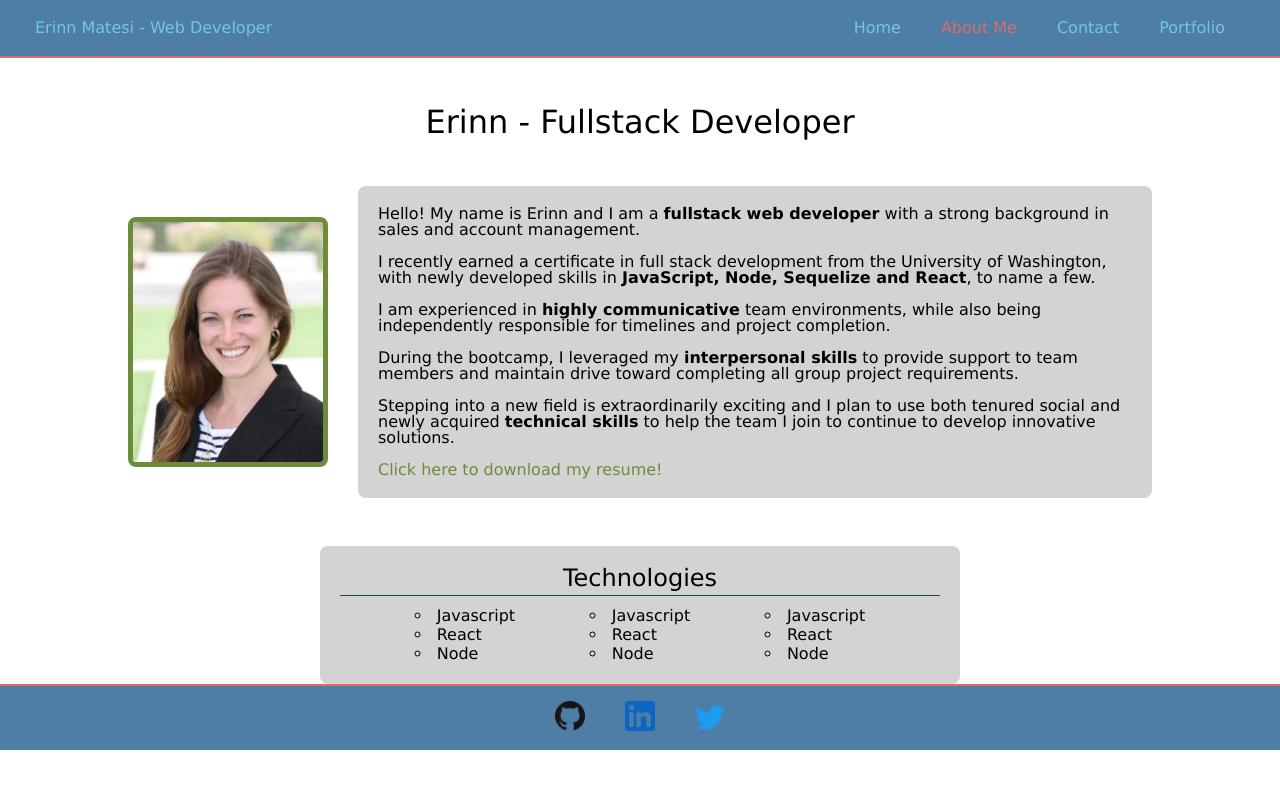
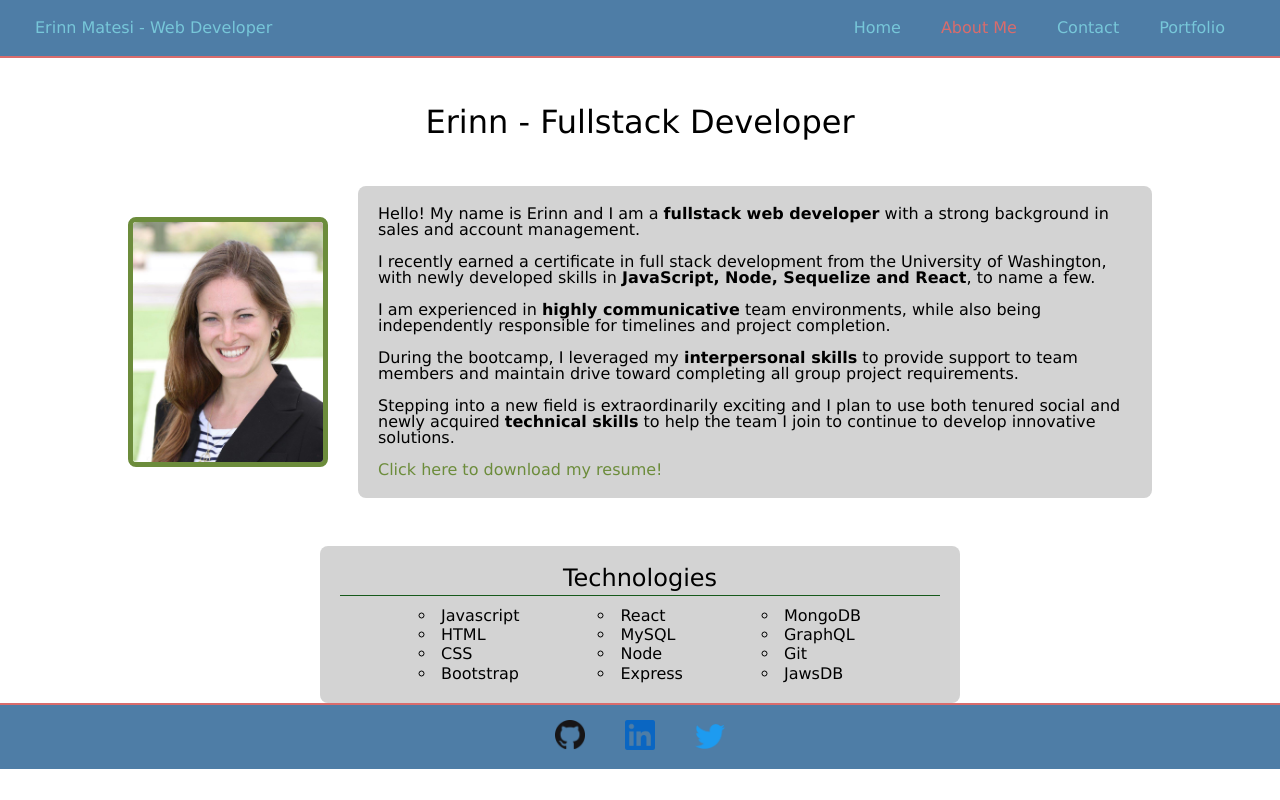
Before and after one commit to ErinnMatesi/React-Portfolio, a React (Create React App) app in the folder client/: page /about in a window 1280 px wide. Built offline with nearby package versions, Linux system fonts and the light colour scheme.

Commit message:
added technologies learned to li's

```diff
--- a/client/src/components/About.js
+++ b/client/src/components/About.js
@@ -27,18 +27,21 @@ export default function About() {
         <div class="techFlex">
           <ul class="techList">
             <li>Javascript</li>
-            <li>React</li>
-            <li>Node</li>
+            <li>HTML</li>
+            <li>CSS</li>
+            <li>Bootstrap</li>
           </ul>
           <ul class="techList">
-            <li>Javascript</li>
             <li>React</li>
+            <li>MySQL</li>
             <li>Node</li>
+            <li>Express</li>
           </ul>
           <ul class="techList">
-            <li>Javascript</li>
-            <li>React</li>
-            <li>Node</li>
+            <li>MongoDB</li>
+            <li>GraphQL</li>
+            <li>Git</li>
+            <li>JawsDB</li>
           </ul>
         </div>
 
```
